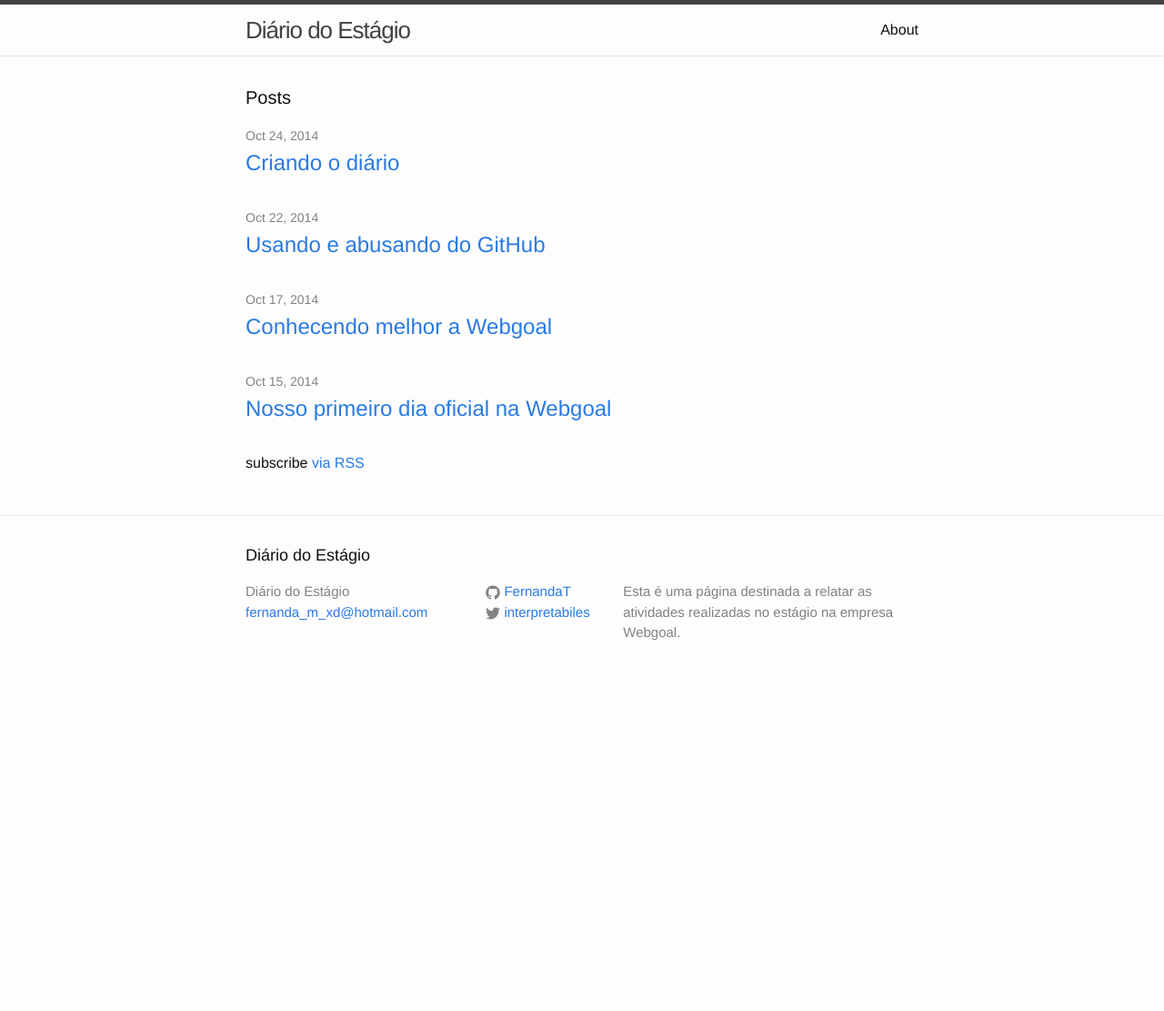
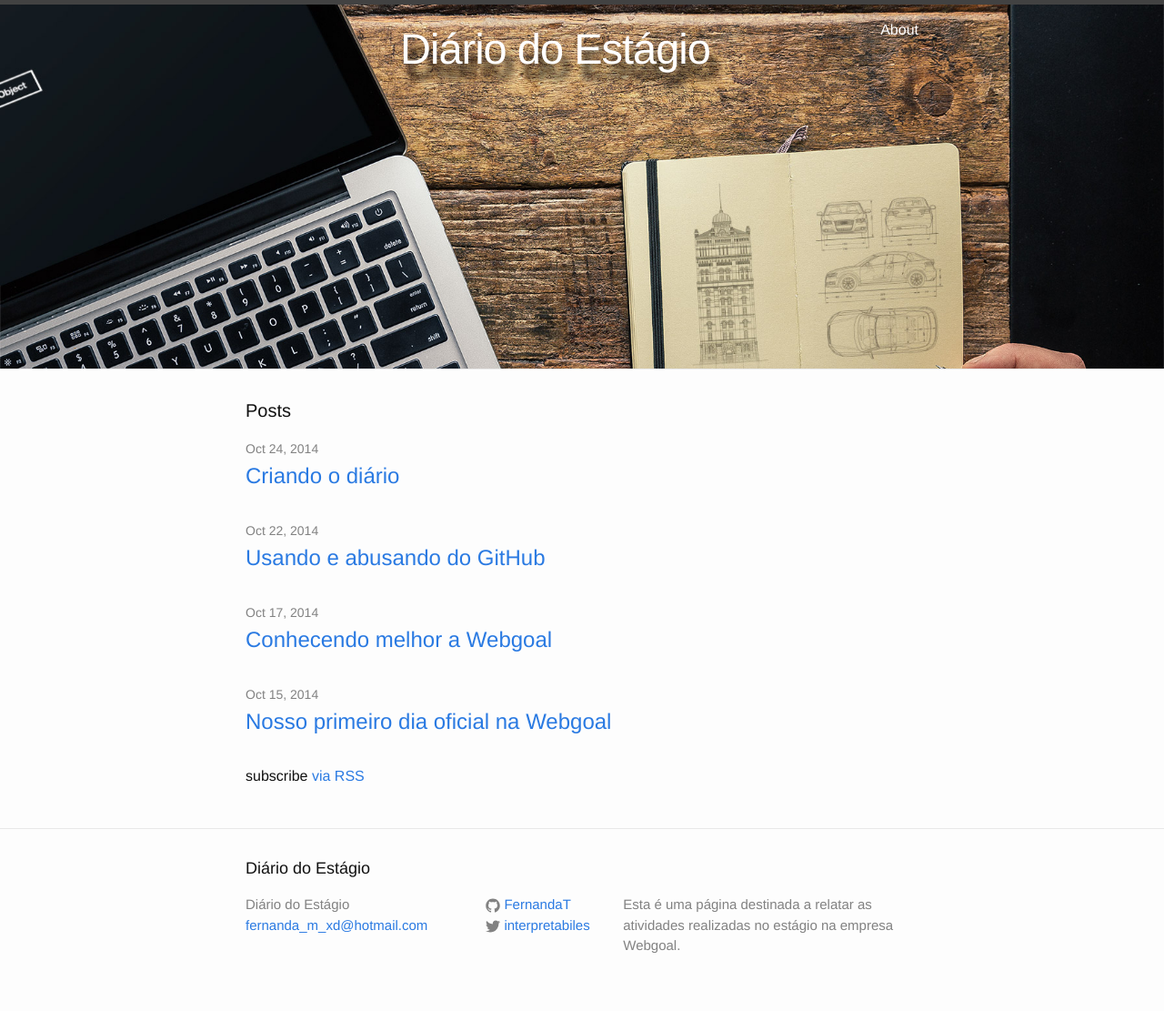
Before and after one commit to raoha/diario-do-estagio, a Jekyll site: the page built from index.html, in a window 1280 px wide. Shown: the whole page at 91% size. Built offline with Jekyll 4.4.1, drawn with Linux system fonts in a browser that asks for light colours; before the commit the page ends 900 px from its top, so only the background shows below that.

Commit message:
Alterações no layout

```diff
--- a/_sass/_layout.scss
+++ b/_sass/_layout.scss
@@ -8,18 +8,26 @@
 
     // Positioning context for the mobile navigation icon
     position: relative;
+    height: 400px;
+    background: url("../images/macbook.jpg") center;
+    background-size: cover;
 }
 
 .site-title {
-    font-size: 26px;
-    line-height: 56px;
+    font-size: 47px;
+    line-height: 47px;
     letter-spacing: -1px;
     margin-bottom: 0;
     float: left;
+    margin-top: 25px;
+    margin-left: 170px;
+    text-shadow:7px 16px 8px black;
+
+
 
     &,
     &:visited {
-        color: $grey-color-dark;
+        color: #FFFFFF;
     }
 }
 
@@ -32,7 +40,7 @@
     }
 
     .page-link {
-        color: $text-color;
+        color: #FFFFFF;
         line-height: $base-line-height;
 
         // Gaps between nav items, but not on the first one
```
Also changed, not shown: images/macbook.jpg (added).
